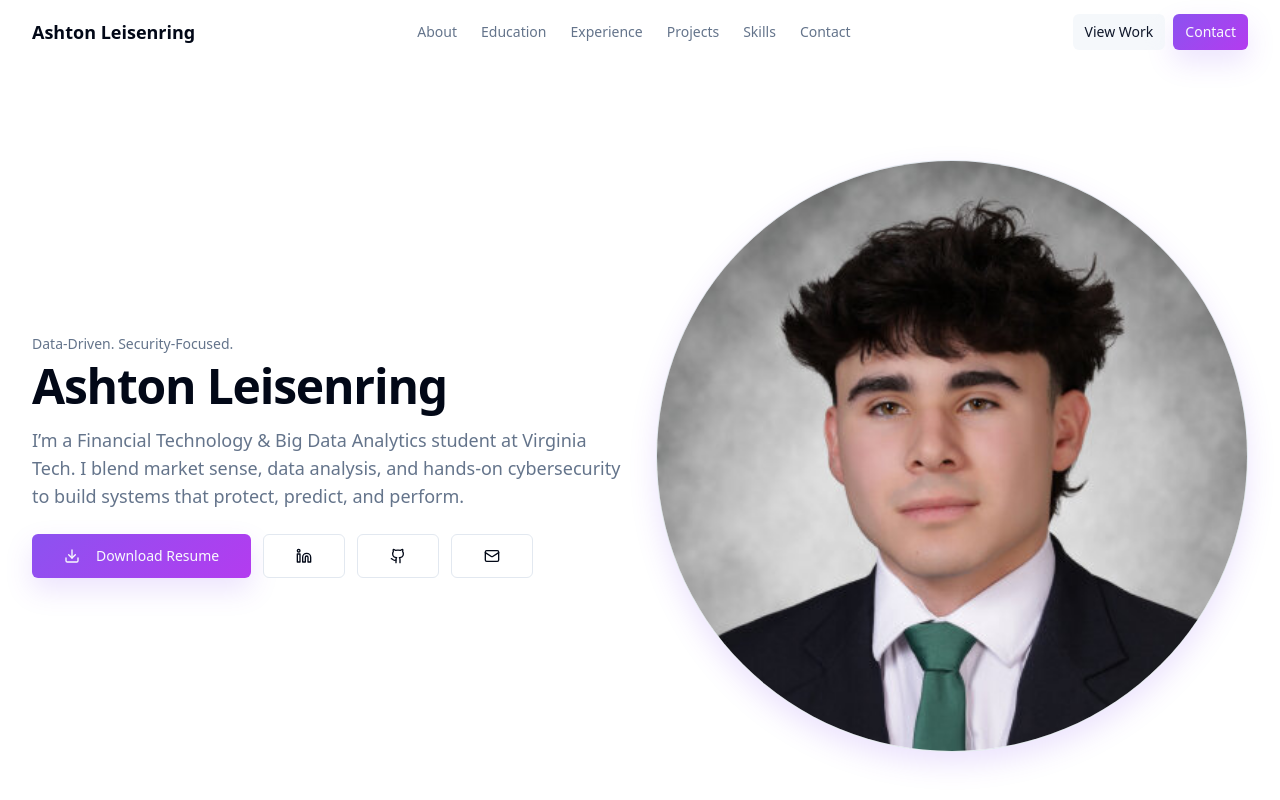
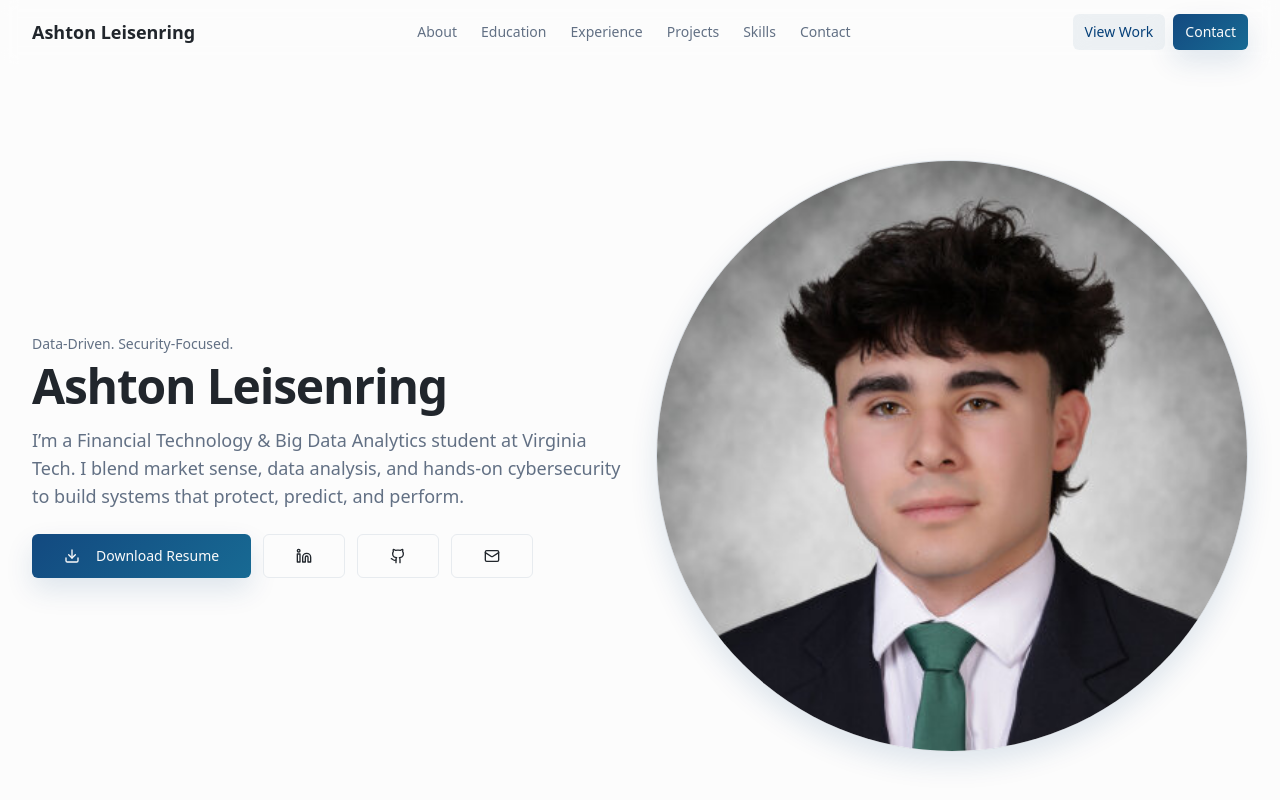
Before and after one commit to AshtonLeisenring/Portfolio, a React (Vite) app: page / in a window 1280 px wide. Shown: the top 800 px of the page. Built offline with nearby package versions, Linux system fonts and the light colour scheme.

Commit message:
Change theme to professional
Update theme and colors to a more professional and business-like aesthetic.

```diff
--- a/src/index.css
+++ b/src/index.css
@@ -8,99 +8,99 @@ All colors MUST be HSL.
 
 @layer base {
 :root {
-    --background: 0 0% 100%;
-    --foreground: 222.2 84% 4.9%;
+    --background: 0 0% 99%;
+    --foreground: 210 15% 15%;
 
     --card: 0 0% 100%;
-    --card-foreground: 222.2 84% 4.9%;
+    --card-foreground: 210 15% 15%;
 
     --popover: 0 0% 100%;
-    --popover-foreground: 222.2 84% 4.9%;
+    --popover-foreground: 210 15% 15%;
 
-    --primary: 222.2 47.4% 11.2%;
-    --primary-foreground: 210 40% 98%;
+    --primary: 210 90% 25%;
+    --primary-foreground: 0 0% 98%;
 
-    --secondary: 210 40% 96.1%;
-    --secondary-foreground: 222.2 47.4% 11.2%;
+    --secondary: 210 25% 92%;
+    --secondary-foreground: 210 90% 25%;
 
-    --muted: 210 40% 96.1%;
-    --muted-foreground: 215.4 16.3% 46.9%;
+    --muted: 210 25% 96%;
+    --muted-foreground: 215 15% 45%;
 
-    --accent: 210 40% 96.1%;
-    --accent-foreground: 222.2 47.4% 11.2%;
+    --accent: 200 85% 45%;
+    --accent-foreground: 0 0% 98%;
 
-    --destructive: 0 84.2% 60.2%;
-    --destructive-foreground: 210 40% 98%;
+    --destructive: 0 75% 55%;
+    --destructive-foreground: 0 0% 98%;
 
-    --border: 214.3 31.8% 91.4%;
-    --input: 214.3 31.8% 91.4%;
-    --ring: 222.2 84% 4.9%;
+    --border: 210 20% 88%;
+    --input: 210 20% 92%;
+    --ring: 210 90% 25%;
 
     --radius: 0.5rem;
 
-    --sidebar-background: 0 0% 98%;
-    --sidebar-foreground: 240 5.3% 26.1%;
-    --sidebar-primary: 240 5.9% 10%;
+    --sidebar-background: 210 30% 98%;
+    --sidebar-foreground: 210 15% 25%;
+    --sidebar-primary: 210 90% 25%;
     --sidebar-primary-foreground: 0 0% 98%;
-    --sidebar-accent: 240 4.8% 95.9%;
-    --sidebar-accent-foreground: 240 5.9% 10%;
-    --sidebar-border: 220 13% 91%;
-    --sidebar-ring: 217.2 91.2% 59.8%;
+    --sidebar-accent: 210 25% 94%;
+    --sidebar-accent-foreground: 210 90% 25%;
+    --sidebar-border: 210 20% 88%;
+    --sidebar-ring: 210 90% 25%;
 
-    /* Brand and enhancements */
-    --brand: 262 84% 60%;
+    /* Professional brand colors */
+    --brand: 210 90% 25%;
     --brand-foreground: 0 0% 100%;
-    --gradient-hero: linear-gradient(135deg, hsl(var(--brand) / 0.92), hsl(280 85% 55% / 0.92));
-    --gradient-accent: linear-gradient(135deg, hsl(var(--primary)), hsl(var(--brand)));
-    --shadow-elegant: 0 12px 28px hsl(var(--brand) / 0.15);
-    --shadow-glow: 0 0 0 6px hsl(var(--brand) / 0.15);
+    --gradient-hero: linear-gradient(135deg, hsl(210 90% 25% / 0.95), hsl(200 85% 30% / 0.95));
+    --gradient-accent: linear-gradient(135deg, hsl(210 90% 25%), hsl(200 85% 45%));
+    --shadow-elegant: 0 12px 28px hsl(210 90% 25% / 0.12);
+    --shadow-glow: 0 0 0 6px hsl(210 90% 25% / 0.12);
     --transition-smooth: all 0.3s cubic-bezier(0.4, 0, 0.2, 1);
   }
 
 .dark {
-    --background: 222.2 84% 4.9%;
-    --foreground: 210 40% 98%;
+    --background: 210 20% 8%;
+    --foreground: 210 15% 92%;
 
-    --card: 222.2 84% 4.9%;
-    --card-foreground: 210 40% 98%;
+    --card: 210 20% 10%;
+    --card-foreground: 210 15% 92%;
 
-    --popover: 222.2 84% 4.9%;
-    --popover-foreground: 210 40% 98%;
+    --popover: 210 20% 10%;
+    --popover-foreground: 210 15% 92%;
 
-    --primary: 210 40% 98%;
-    --primary-foreground: 222.2 47.4% 11.2%;
+    --primary: 200 85% 65%;
+    --primary-foreground: 210 20% 10%;
 
-    --secondary: 217.2 32.6% 17.5%;
-    --secondary-foreground: 210 40% 98%;
+    --secondary: 210 20% 15%;
+    --secondary-foreground: 210 15% 92%;
 
-    --muted: 217.2 32.6% 17.5%;
-    --muted-foreground: 215 20.2% 65.1%;
+    --muted: 210 20% 15%;
+    --muted-foreground: 215 15% 65%;
 
-    --accent: 217.2 32.6% 17.5%;
-    --accent-foreground: 210 40% 98%;
+    --accent: 200 85% 55%;
+    --accent-foreground: 210 20% 10%;
 
-    --destructive: 0 62.8% 30.6%;
-    --destructive-foreground: 210 40% 98%;
+    --destructive: 0 75% 55%;
+    --destructive-foreground: 210 15% 92%;
 
-    --border: 217.2 32.6% 17.5%;
-    --input: 217.2 32.6% 17.5%;
-    --ring: 212.7 26.8% 83.9%;
-    --sidebar-background: 240 5.9% 10%;
-    --sidebar-foreground: 240 4.8% 95.9%;
-    --sidebar-primary: 224.3 76.3% 48%;
-    --sidebar-primary-foreground: 0 0% 100%;
-    --sidebar-accent: 240 3.7% 15.9%;
-    --sidebar-accent-foreground: 240 4.8% 95.9%;
-    --sidebar-border: 240 3.7% 15.9%;
-    --sidebar-ring: 217.2 91.2% 59.8%;
+    --border: 210 20% 18%;
+    --input: 210 20% 18%;
+    --ring: 200 85% 65%;
+    --sidebar-background: 210 20% 8%;
+    --sidebar-foreground: 210 15% 85%;
+    --sidebar-primary: 200 85% 65%;
+    --sidebar-primary-foreground: 210 20% 10%;
+    --sidebar-accent: 210 20% 15%;
+    --sidebar-accent-foreground: 210 15% 85%;
+    --sidebar-border: 210 20% 18%;
+    --sidebar-ring: 200 85% 65%;
 
-    /* Brand and enhancements */
-    --brand: 262 84% 65%;
-    --brand-foreground: 0 0% 100%;
-    --gradient-hero: linear-gradient(135deg, hsl(262 84% 60% / 0.95), hsl(280 85% 60% / 0.95));
-    --gradient-accent: linear-gradient(135deg, hsl(var(--primary)), hsl(var(--brand)));
-    --shadow-elegant: 0 12px 28px hsl(var(--brand) / 0.25);
-    --shadow-glow: 0 0 0 6px hsl(var(--brand) / 0.25);
+    /* Professional brand colors - dark */
+    --brand: 200 85% 65%;
+    --brand-foreground: 210 20% 10%;
+    --gradient-hero: linear-gradient(135deg, hsl(200 85% 65% / 0.95), hsl(210 90% 55% / 0.95));
+    --gradient-accent: linear-gradient(135deg, hsl(200 85% 65%), hsl(210 90% 55%));
+    --shadow-elegant: 0 12px 28px hsl(200 85% 65% / 0.15);
+    --shadow-glow: 0 0 0 6px hsl(200 85% 65% / 0.15);
     --transition-smooth: all 0.3s cubic-bezier(0.4, 0, 0.2, 1);
   }
 }
```
